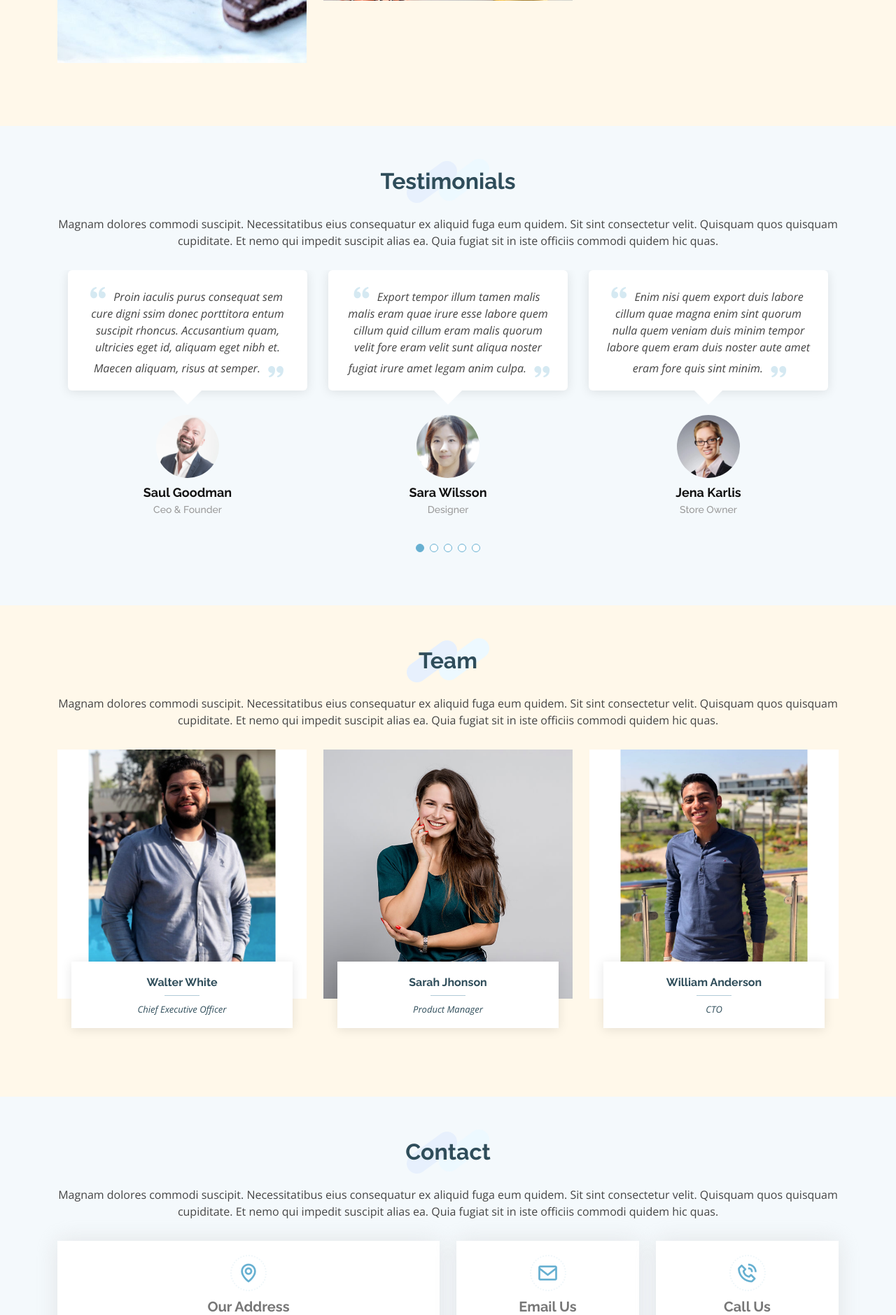
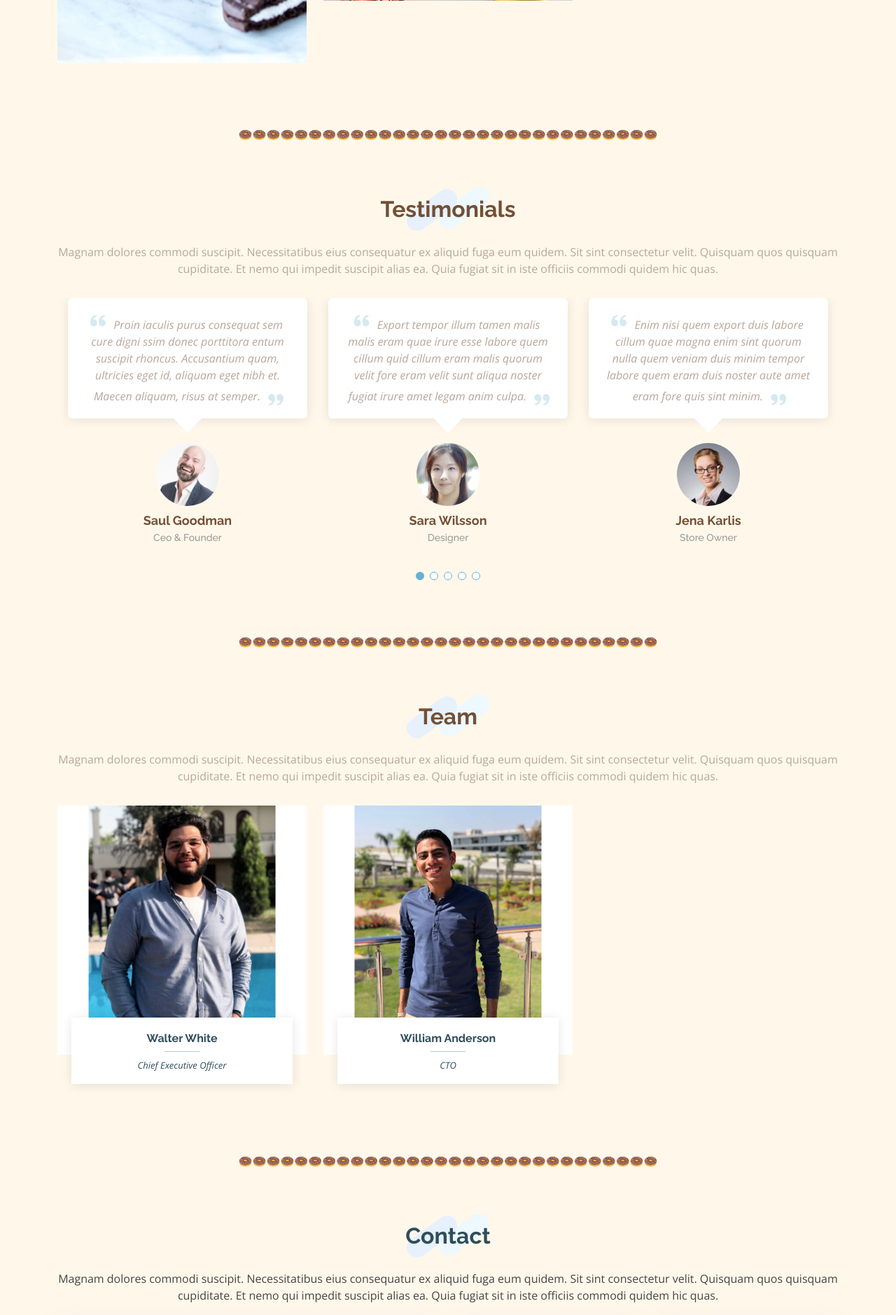
Before and after one commit to Paula-Tarek27/ProjectSQ, a PHP site: page / in a window 1280 px wide. Shown: the part 4188-6067 px from the top of the page at 70% size. Run offline with PHP 8.4, Linux system fonts and the light colour scheme.

Commit message:
updates
update some codes

```diff
--- a/assets/css/style.css
+++ b/assets/css/style.css
@@ -933,7 +933,7 @@ section {
 }
 
 .portfolio .portfolio-wrap .portfolio-links a:hover {
-  background: rgba(103, 176, 209, 0.95);
+  background: #b9a79a
 }
 
 .portfolio .portfolio-wrap .portfolio-links a+a {
@@ -1017,10 +1017,23 @@ section {
 .portfolio-details .portfolio-description p {
   padding: 0;
 }
+.marquee{
+  display: flex;
+  justify-content: center;
+}
 
 /*--------------------------------------------------------------
 # Testimonials
 --------------------------------------------------------------*/
+.testimonials{
+  background-color: #fff8ea;
+}
+.testimonials h2{
+  color: #734f35;
+}
+.testimonials p{
+  color: #b9a79a;
+}
 .testimonials .testimonials-carousel,
 .testimonials .testimonials-slider {
   overflow: hidden;
@@ -1047,7 +1060,7 @@ section {
   font-size: 18px;
   font-weight: bold;
   margin: 10px 0 5px 0;
-  color: #111;
+  color: #734f35;
 }
 
 .testimonials .testimonial-item h4 {
@@ -1114,10 +1127,20 @@ section {
 .testimonials .swiper-pagination .swiper-pagination-bullet-active {
   background-color: #67b0d1;
 }
+.marquee{
+  display: flex;
+  justify-content: center;
+}
 
 /*--------------------------------------------------------------
 # Team
 --------------------------------------------------------------*/
+.team h2{
+  color: #734f35;
+}
+.team p{
+  color: #b9a79a;
+}
 .team .member {
   text-align: center;
   margin-bottom: 80px;
@@ -1201,6 +1224,7 @@ section {
 --------------------------------------------------------------*/
 .contact {
   padding-bottom: 80px;
+  background-color: #fff8ea;
 }
 
 .contact .info-box {
--- a/index.html
+++ b/index.html
@@ -389,6 +389,9 @@
 
       </div>
     </section><!-- End Portfolio Section -->
+    <div class="marquee">
+      <p>🍩🍩🍩🍩🍩🍩🍩🍩🍩🍩🍩🍩🍩🍩🍩🍩🍩🍩🍩🍩🍩🍩🍩🍩🍩🍩🍩🍩🍩🍩</p></div>
+  </div>
 
     <!-- ======= Testimonials Section ======= -->
     <section id="testimonials" class="testimonials section-bg">
@@ -473,6 +476,9 @@
 
       </div>
     </section><!-- End Testimonials Section -->
+    <div class="marquee">
+      <p>🍩🍩🍩🍩🍩🍩🍩🍩🍩🍩🍩🍩🍩🍩🍩🍩🍩🍩🍩🍩🍩🍩🍩🍩🍩🍩🍩🍩🍩🍩</p></div>
+  </div>
 
     <!-- ======= Team Section ======= -->
     <section id="team" class="team">
@@ -501,21 +507,7 @@
             </div>
           </div>
 
-          <div class="col-lg-4 col-md-6">
-            <div class="member" data-aos="fade-up" data-aos-delay="150">
-              <div class="pic"><img src="assets/img/team/team-2.jpg" class="img-fluid" alt=""></div>
-              <div class="member-info">
-                <h4>Sarah Jhonson</h4>
-                <span>Product Manager</span>
-                <div class="social">
-                  <a href=""><i class="bi bi-twitter"></i></a>
-                  <a href=""><i class="bi bi-facebook"></i></a>
-                  <a href=""><i class="bi bi-instagram"></i></a>
-                  <a href=""><i class="bi bi-linkedin"></i></a>
-                </div>
-              </div>
-            </div>
-          </div>
+
 
           <div class="col-lg-4 col-md-6">
             <div class="member" data-aos="fade-up" data-aos-delay="300">
@@ -537,6 +529,9 @@
 
       </div>
     </section><!-- End Team Section -->
+    <div class="marquee">
+      <p>🍩🍩🍩🍩🍩🍩🍩🍩🍩🍩🍩🍩🍩🍩🍩🍩🍩🍩🍩🍩🍩🍩🍩🍩🍩🍩🍩🍩🍩🍩</p></div>
+  </div>
 
     <!-- ======= Contact Section ======= -->
     <section id="contact" class="contact section-bg">
@@ -577,7 +572,7 @@
         <div class="row">
 
           <div class="col-lg-6 ">
-            <iframe class="mb-4 mb-lg-0" src="https://www.google.com/maps/embed?pb=!1m14!1m8!1m3!1d12097.433213460943!2d-74.0062269!3d40.7101282!3m2!1i1024!2i768!4f13.1!3m3!1m2!1s0x0%3A0xb89d1fe6bc499443!2sDowntown+Conference+Center!5e0!3m2!1smk!2sbg!4v1539943755621" frameborder="0" style="border:0; width: 100%; height: 384px;" allowfullscreen></iframe>
+            <iframe class="mb-4 mb-lg-0" src="https://www.google.com/maps/embed?pb=!1m18!1m12!1m3!1d3450.3252977967263!2d31.72113202469808!3d30.142114374874616!2m3!1f0!2f0!3f0!3m2!1i1024!2i768!4f13.1!3m3!1m2!1s0x1457f74d392da177%3A0xe75607bddf15ae1b!2z2KfZhNis2KfZhdi52Kkg2KfZhNmF2LXYsdmK2Kkg2KfZhNix2YjYs9mK2Kk!5e0!3m2!1sar!2seg!4v1684257371697!5m2!1sar!2seg" frameborder="0" style="border:0; width: 100%; height: 384px;" allowfullscreen></iframe>
           </div>
 
           <div class="col-lg-6">
```
